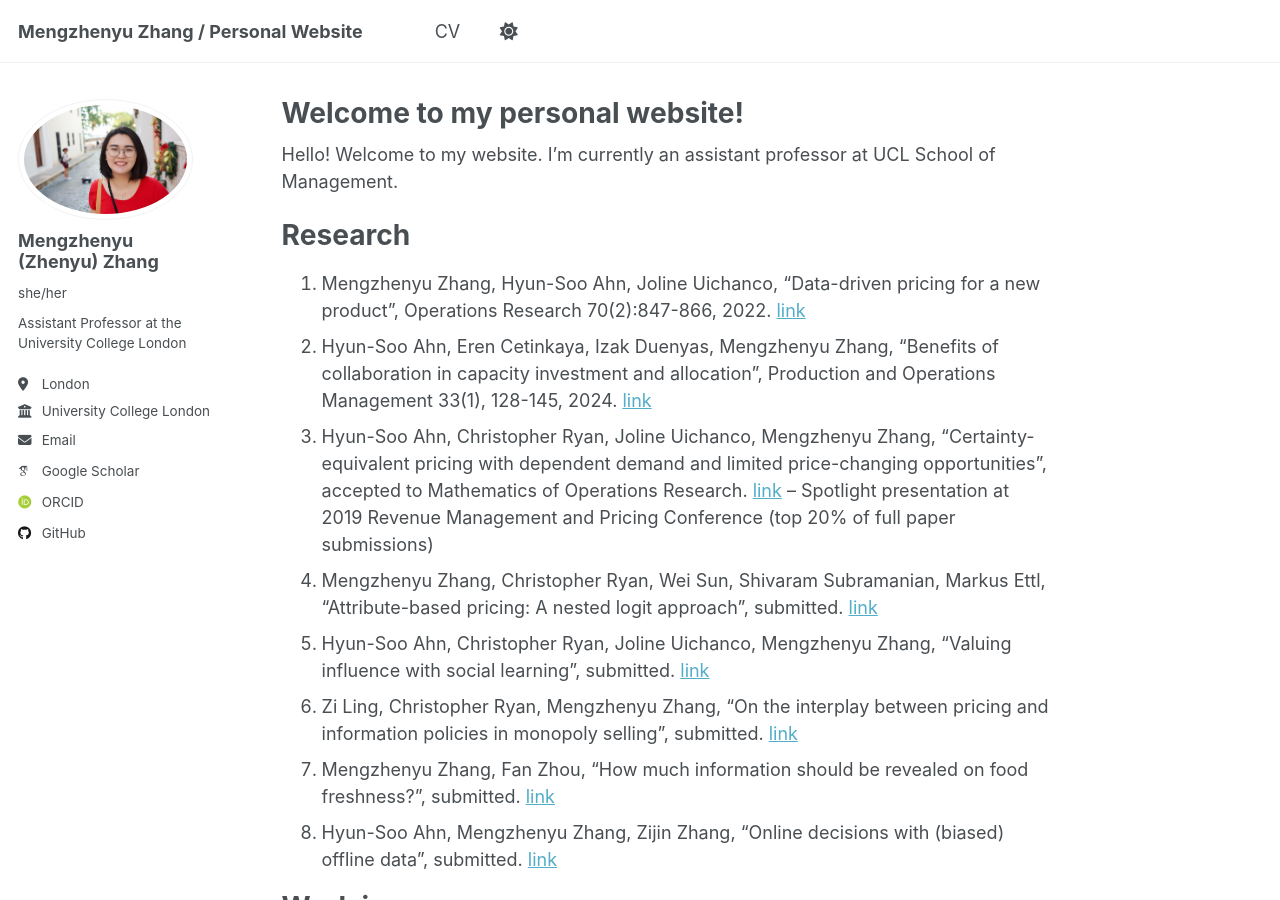
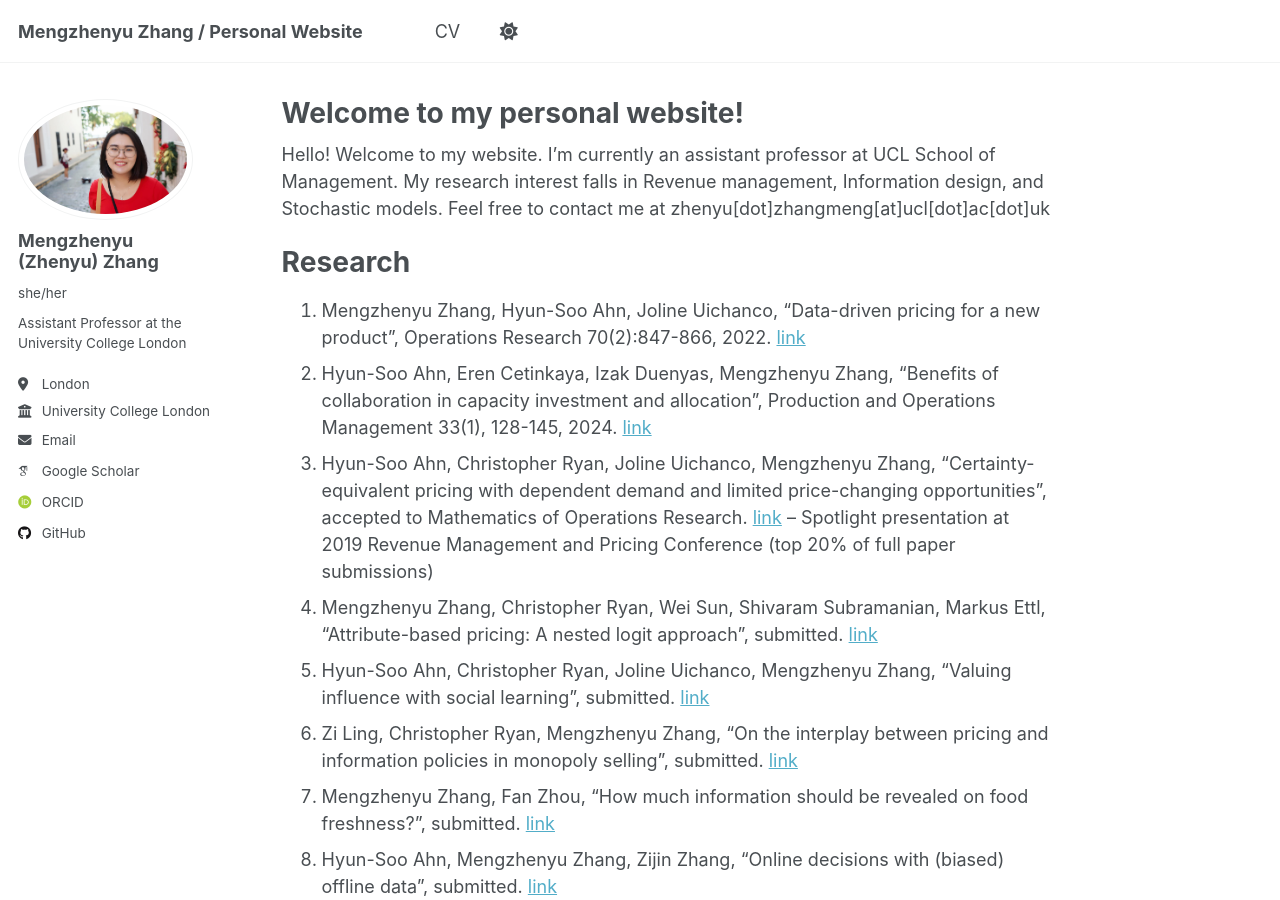
Before and after one commit to mengzhenyuzhang/mengzhenyuzhang.github.io, a Jekyll site: the page built from _pages/about.md, in a window 1280 px wide and 900 px high. Built offline with Jekyll 4.4.1, drawn with Linux system fonts in a browser that asks for light colours; some web fonts are replaced; a script that is not in the unit is left out.

Commit message:
Update about.md

```diff
--- a/_pages/about.md
+++ b/_pages/about.md
@@ -7,7 +7,7 @@ redirect_from:
   - /about.html
 ---
 
-Hello! Welcome to my website. I'm currently an assistant professor at UCL School of Management.
+Hello! Welcome to my website. I'm currently an assistant professor at UCL School of Management. My research interest falls in Revenue management, Information design, and Stochastic models. Feel free to contact me at zhenyu[dot]zhangmeng[at]ucl[dot]ac[dot]uk
 
 Research
 ======
```
